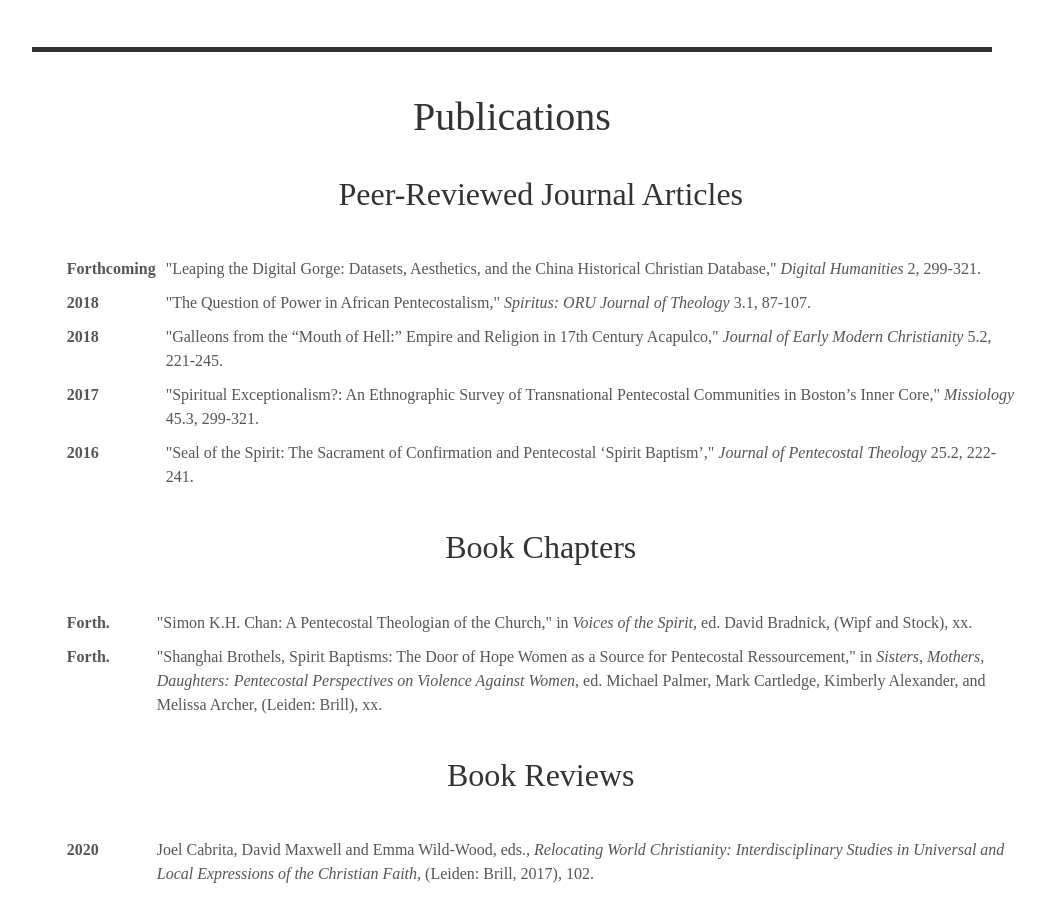
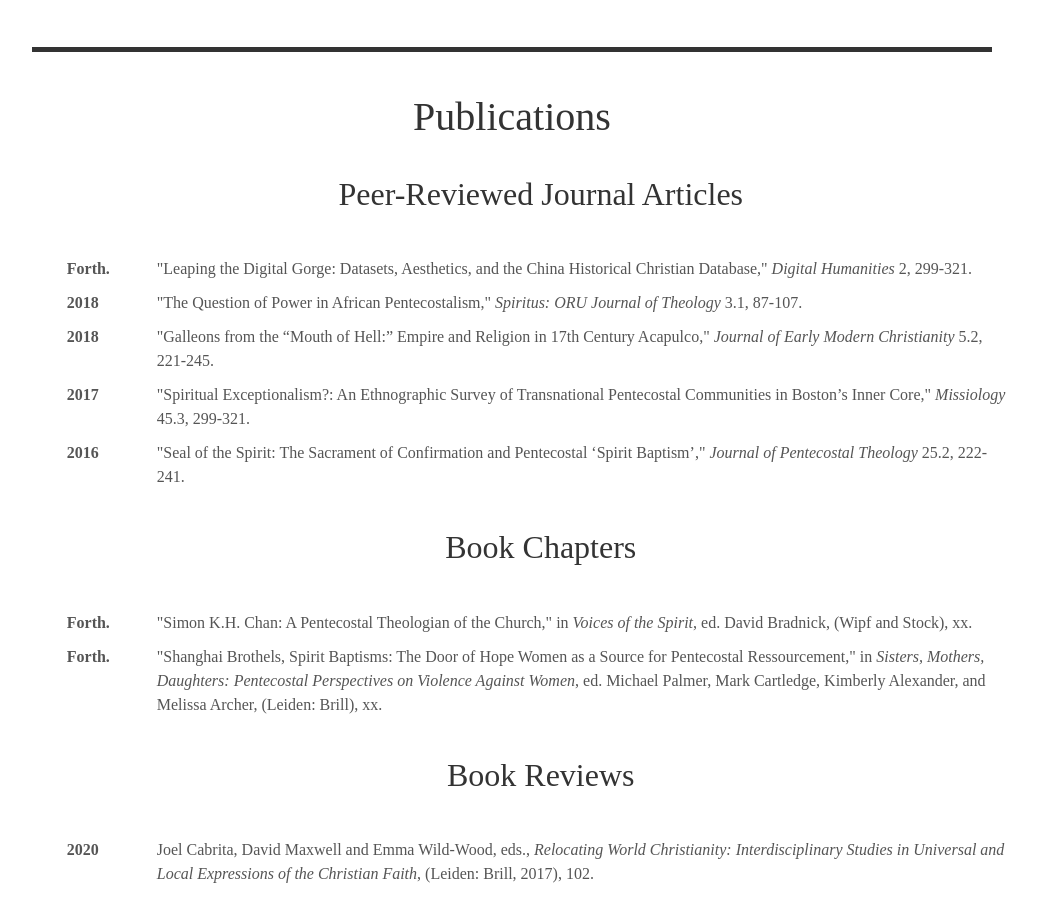
Before and after one commit to alex-mayfield/alex-mayfield.github.io, a Jekyll site: the page built from index.html, in a window 1280 px wide and 900 px high, scrolled down 1555 px. Shown: the whole window, without its empty margins (128-1173 px from the left). Built offline with Jekyll 4.4.1, drawn with Linux system fonts in a browser that asks for light colours; some web fonts are replaced.

Commit message:
Update publications.yml

```diff
--- a/_data/publications.yml
+++ b/_data/publications.yml
@@ -91,7 +91,7 @@ list:
     author: Margaret English de Alminana and Lois E. Olena, eds.
   - title: "Leaping the Digital Gorge: Datasets, Aesthetics, and the China Historical Christian Database"
     type: article
-    year: Forthcoming
+    year: Forth.
     journal: Digital Humanities
     vol_iss: 2
     book:
```
